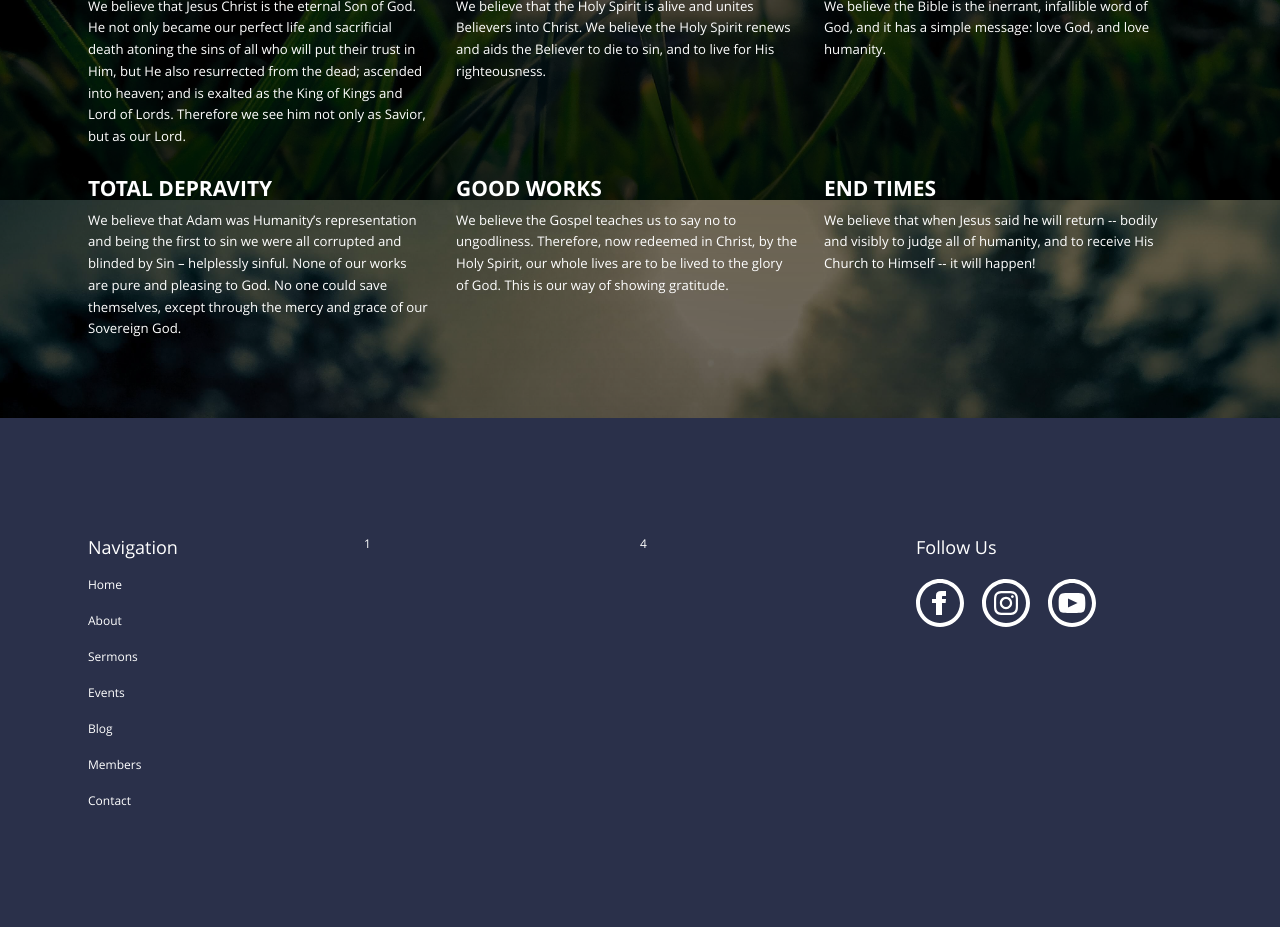
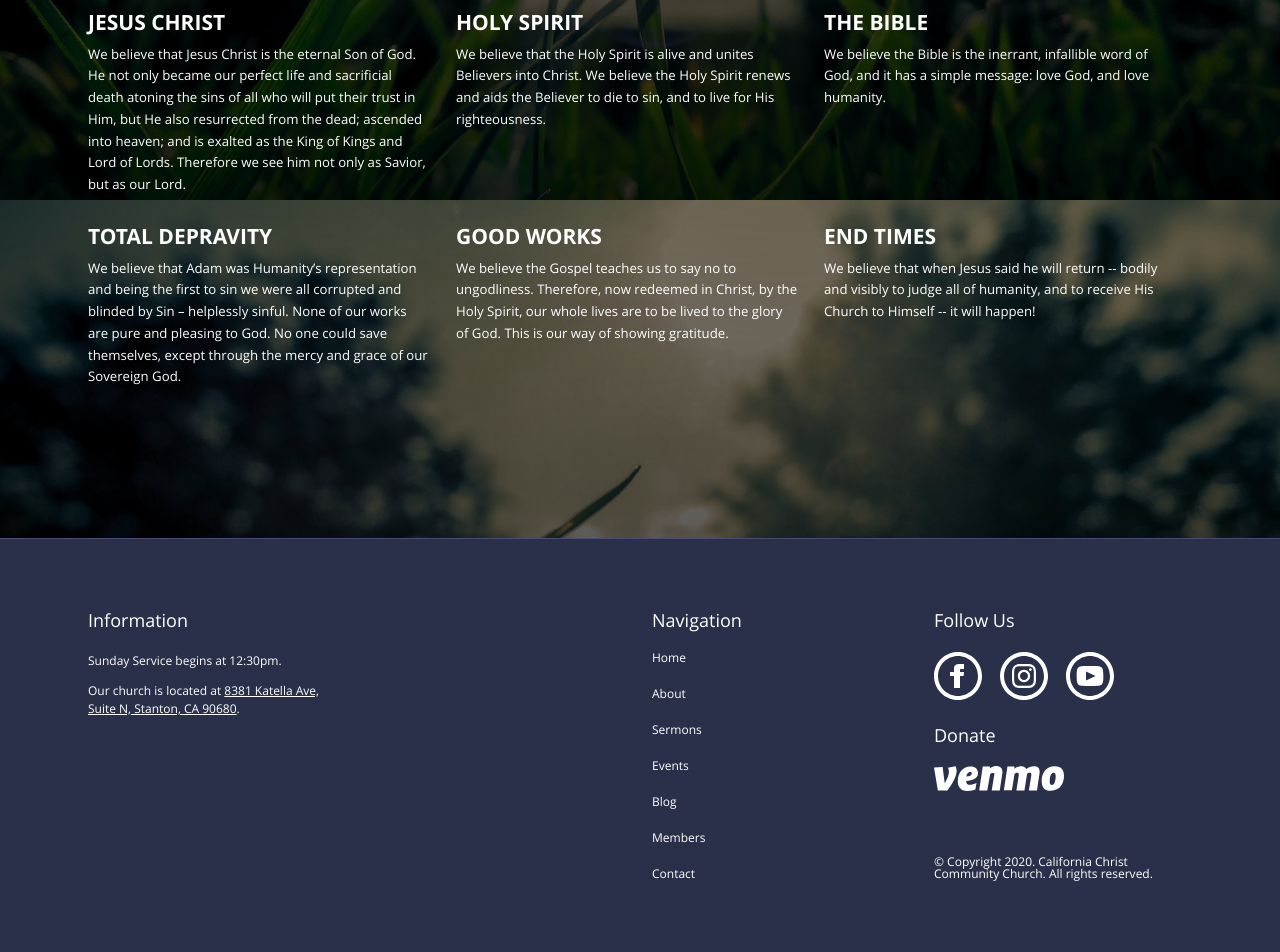
Before and after one commit to phc5/nextjs-c4, a Next.js app: page / in a window 1280 px wide. Shown: the part 1672-2624 px from the top of the page. Before the commit the page ends 2599 px from the top, so only its background shows below. Built offline with nearby package versions, Linux system fonts and the light colour scheme.

Commit message:
Adds venmo and info section in footer

```diff
--- a/components/Footer.tsx
+++ b/components/Footer.tsx
@@ -15,13 +15,29 @@ function Footer() {
   return (
     <StyledSection>
       <StyledInner>
+        <div>
+          <StyledFooterSectionName>Information</StyledFooterSectionName>
+          <InfoParagraph>Sunday Service begins at 12:30pm.</InfoParagraph>
+          <br />
+          <InfoParagraph>
+            Our church is located at{' '}
+            <StyledLocationLink
+              href="https://goo.gl/maps/nJeMJMu3jX3kHAdWA"
+              target="_blank"
+            >
+              8381 Katella Ave, Suite N, Stanton, CA 90680
+            </StyledLocationLink>
+            .
+          </InfoParagraph>
+        </div>
+        <div></div>
         <StyledNavigationList>
           <StyledFooterSectionName>Navigation</StyledFooterSectionName>
           {NavigationItems}
         </StyledNavigationList>
-        <div>1</div>
-        <div>4</div>
+
         <StyledSocialContainer>
+          <StyledSocialInner>
             <StyledFooterSectionName>Follow Us</StyledFooterSectionName>
             <Styl4edSocialIcons>
               <StyledSocialLink
@@ -29,7 +45,7 @@ function Footer() {
                 target="_blank"
               >
                 <svg
-                fill="#ffffff"
+                  fill={colors.white}
                   xmlns="http://www.w3.org/2000/svg"
                   width="48"
                   height="48"
@@ -43,7 +59,7 @@ function Footer() {
                 target="_blank"
               >
                 <svg
-                fill="#ffffff"
+                  fill={colors.white}
                   xmlns="http://www.w3.org/2000/svg"
                   width="48"
                   height="48"
@@ -57,7 +73,7 @@ function Footer() {
                 target="_blank"
               >
                 <svg
-                fill="#ffffff"
+                  fill={colors.white}
                   xmlns="http://www.w3.org/2000/svg"
                   width="48"
                   height="48"
@@ -67,6 +83,29 @@ function Footer() {
                 </svg>
               </StyledSocialLink>
             </Styl4edSocialIcons>
+          </StyledSocialInner>
+          <StyledSocialInner>
+            <StyledFooterSectionName>Donate</StyledFooterSectionName>
+            <StyledSocialLink
+              href="https://venmo.com/c4ministry"
+              target="_blank"
+            >
+              <svg
+                fill={colors.white}
+                xmlns="http://www.w3.org/2000/svg"
+                viewBox="2.3 484.4 611.9 117.9"
+                width="130px"
+              >
+                <path d="M103.1 485.8c4.2 7 5.7 14 5.7 22.4 0 28-23.8 65.9-43.4 91.1H20.5L2.3 491.5l40.6-2.8 9.8 77.1c8.4-14 19.7-37.9 19.7-53.2 0-8.4-1.4-14-4.2-19.7l34.9-7.1zM154.9 533.5c7 0 25.2-2.8 25.2-14 0-5.7-2.8-7-7-7-8.3 0-18.2 8.4-18.2 21zm-1.3 21c0 12.7 7 18.2 16.8 18.2s19.7-2.8 32.2-8.4l-5.7 30.8c-8.4 4.2-22.4 7-36.4 7-33.5 0-46.2-21-46.2-46.2 0-33.5 19.7-68.6 60.2-68.6 22.4 0 35 12.7 35 30.8 1.5 26.6-35 36.4-55.9 36.4zM324.4 511c0 4.2 0 9.8-1.4 14l-11.2 74.2H274l11.2-68.6c0-1.4 1.4-5.7 1.4-7 0-5.7-2.8-5.7-7-5.7-5.7 0-9.8 2.8-12.7 4.2l-14 77.1H215l16.8-112.1h33.5v8.4c8.4-5.7 18.2-11.2 32.2-11.2 19.9 3 26.9 12.7 26.9 26.7zM437.8 498.5c11.2-8.4 21-12.7 35-12.7 19.7 0 26.7 9.8 26.7 25.2 0 4.2 0 9.8-1.4 14L487 599.3h-37.9l11.2-70v-5.7c0-5.7-2.8-7-7-7s-9.8 1.4-12.7 4.2L428 599.2h-37.9l11.2-70v-5.7c0-5.7-2.8-7-7-7-5.7 0-9.8 2.8-12.7 4.2L369 599h-37.9L348 487h32.2l1.4 9.8c7-5.7 18.2-11.2 32.2-11.2 11.4 1.7 19.7 5.9 24 12.9zM575 532.1c0-9.8-2.8-15.4-9.8-15.4-15.4 0-18.2 26.7-18.2 40.6 0 9.8 2.8 16.8 9.8 16.8 15.5-1.4 18.2-29.4 18.2-42zm-65.8 22.4c0-35 18.2-68.6 61.6-68.6 32.2 0 43.4 19.7 43.4 44.9 0 35-18.2 70-61.6 70-32.2 1.3-43.4-19.7-43.4-46.3z" />
+              </svg>
+            </StyledSocialLink>
+          </StyledSocialInner>
+          <StyledSocialInner copyright>
+            <p>
+              &copy; Copyright 2020. California Christ Community Church. All
+              rights reserved.
+            </p>
+          </StyledSocialInner>
         </StyledSocialContainer>
       </StyledInner>
     </StyledSection>
@@ -75,21 +114,23 @@ function Footer() {
 
 const StyledSection = styled.section`
   background-color: ${colors.footer};
+  border-top: solid 1px rgba(190, 190, 255, 0.2);
   color: ${colors.white};
-  padding: 6em 0;
+  padding: 2em 0;
   position: relative;
 `;
 
 const StyledInner = styled.div`
   display: grid;
   grid-template-rows: repeat(1, 1fr);
-  grid-row-gap: 2em;
+  grid-row-gap: 4em;
   margin: 0 auto;
   max-width: 100em;
   padding: 3em;
 
   @media screen and (${breakpoints.medium}) {
     grid-template-columns: repeat(4, 1fr);
+    grid-column-gap: 2em;
     padding: 4em;
   }
 `;
@@ -97,6 +138,20 @@ const StyledInner = styled.div`
 const StyledFooterSectionName = styled.h4`
   font-size: 1.5em;
   margin-bottom: 1.25em;
+`;
+
+const StyledLocationLink = styled.a`
+  color: ${colors.white};
+  margin-bottom: 2em;
+  transition: color 0.2s ease-in-out;
+
+  :visited {
+    text-decoration: none;
+  }
+
+  :hover {
+    color: ${colors.primary};
+  }
 `;
 
 const StyledNavigationList = styled.ul`
@@ -125,19 +180,26 @@ const StyledNavigationLink = styled.a`
   }
 `;
 
+const InfoParagraph = styled.p`
+  line-height: 1.5em;
+`;
+
 const StyledSocialContainer = styled.div`
   display: flex;
   flex-direction: column;
 `;
 
-const Styl4edSocialIcons = styled.div`
+const StyledSocialInner = styled.div<{ copyright?: boolean }>`
   display: flex;
-`;
+  flex-direction: column;
+  margin-bottom: 2em;
 
-const StyledSocialLink = styled.a<{ href: string; target: string }>`
-  margin-right: 1.5em;
-  margin-bottom: 2em;
-  width: max-content;
+  ${props =>
+    props.copyright &&
+    `
+    margin-top: auto;
+    margin-bottom: 0;
+  `}
 
   svg {
     transition: fill 0.2s ease-in-out;
@@ -149,4 +211,13 @@ const StyledSocialLink = styled.a<{ href: string; target: string }>`
   }
 `;
 
+const Styl4edSocialIcons = styled.div`
+  display: flex;
+`;
+
+const StyledSocialLink = styled.a<{ href: string; target: string }>`
+  margin-right: 1.5em;
+  width: max-content;
+`;
+
 export default Footer;
--- a/components/Home/WhatWeBelieve.tsx
+++ b/components/Home/WhatWeBelieve.tsx
@@ -4,7 +4,7 @@ import colors from '../../constants/colors';
 import breakpoints from '../../constants/breakpoints';
 import whatWeBelieveData from '../../data/whatWeBelieve';
 
-function WhatWeBelieve() {
+function WhatWeBelieve({ lastSection }: { lastSection?: boolean }) {
   const content = whatWeBelieveData.map(
     ({ title, description }, contentIndex) => {
       return (
@@ -24,13 +24,13 @@ function WhatWeBelieve() {
   );
 
   return (
-    <StyledSection>
+    <StyledSection lastSection={lastSection}>
       <StyledInner>{content}</StyledInner>
     </StyledSection>
   );
 }
 
-const StyledSection = styled.section`
+const StyledSection = styled.section<{ lastSection: boolean }>`
   background: linear-gradient(
       to bottom,
       rgba(0, 0, 0, 0.5) 0%,
@@ -42,7 +42,10 @@ const StyledSection = styled.section`
   background-position: center;
   background-repeat: no-repeat;
   background-size: cover;
+  padding-top: 4em;
   position: relative;
+
+  ${props => props.lastSection && `padding-bottom: 6em;`}
 
   @media screen and (${breakpoints.large}) {
     background-attachment: fixed;
--- a/components/Layout.tsx
+++ b/components/Layout.tsx
@@ -8,18 +8,18 @@ const Layout = props => {
   return (
     <StyledWrapper>
       <Header setModalOpen={setModalOpen} modalOpen={modalOpen} />
-      <div>{props.children}</div>
+      <StyledContent modalOpen={modalOpen}>{props.children}</StyledContent>
       <Footer />
     </StyledWrapper>
   );
 };
 
-// const StyledContainer = styled.div<{ modalOpen: boolean }>`
-//   font-family: 'OpenSansRegular', sans-serif;
-//   margin: 0 auto;
-//   filter: ${props => (props.modalOpen ? 'blur(.75rem)' : 'blur(0)')};
-//   transition: filter 0.1s ease-in;
-// `;
+const StyledContent = styled.div<{ modalOpen: boolean }>`
+  font-family: 'OpenSansRegular', sans-serif;
+  margin: 0 auto;
+  filter: ${props => (props.modalOpen ? 'blur(.75rem)' : 'blur(0)')};
+  transition: filter 0.1s ease-in;
+`;
 
 const StyledWrapper = styled.div`
   padding-top: 3.25em;
--- a/pages/index.tsx
+++ b/pages/index.tsx
@@ -13,7 +13,7 @@ function Index() {
       <Layout>
         <Banner />
         <Ministry />
-        <WhatWeBelieve />
+        <WhatWeBelieve lastSection />
       </Layout>
     </>
   );
```
Also changed, not shown: components/About/ProfileSection.tsx (+19 -5 lines), pages/about.tsx (+1 -15 lines). Lines whose indentation alone changed are shown as unchanged.
